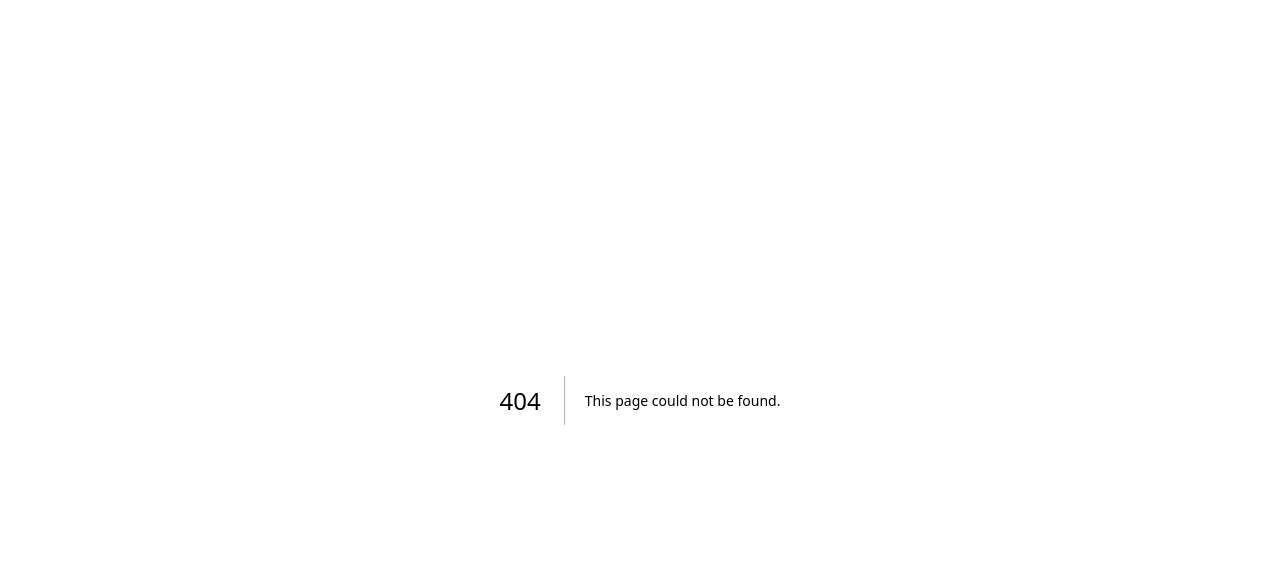
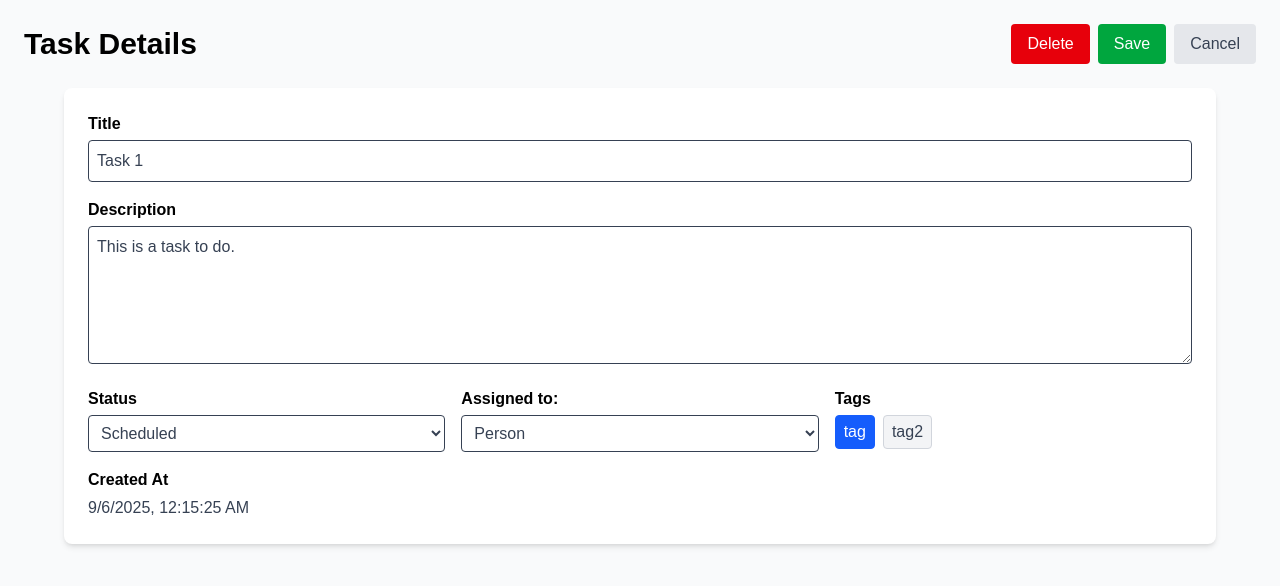
Before and after one commit to geraldanekwe/kanban, a Next.js app: page /tasks/1 in a window 1280 px wide. Before the commit this address had no page. Shown: the top 586 px of the page. Built offline with nearby package versions, Linux system fonts and the light colour scheme.

Commit message:
add task details route/page & on click for backlog

```diff
--- a/app/backlog/page.tsx
+++ b/app/backlog/page.tsx
@@ -1,6 +1,7 @@
 "use client";
 
 import React, { useState, useCallback } from "react";
+import Link from "next/link";
 import { TaskCard } from "@/components/TaskCard";
 import { useTasks, TaskFilters } from "@/hooks/useTasks";
 import { TaskModal } from "@/components/TaskModal";
@@ -47,11 +48,12 @@ export default function BacklogPage() {
           <p className="text-gray-500">No tasks match the current filters.</p>
         ) : (
           tasks.map((task) => (
-            <TaskCard
-              key={task.id}
-              task={task}
-              onOpenModal={(task, mode) => openModal(task, mode)}
-            />
+            <Link key={task.id} href={`/tasks/${task.id}`} className="block">
+              <TaskCard
+                task={task}
+                onOpenModal={(task, mode) => openModal(task, mode)}
+              />
+            </Link>
           ))
         )}
       </div>
--- /dev/null
+++ b/app/tasks/[id]/page.tsx
@@ -0,0 +1,197 @@
+"use client";
+
+import React, { useState, useMemo, useEffect } from "react";
+import { useTasks } from "@/hooks/useTasks";
+import { useParams, useRouter } from "next/navigation";
+import { Task } from "@/types/task";
+
+export default function TaskDetailPage() {
+  const { tasks, updateTask, deleteTask } = useTasks();
+  const params = useParams();
+  const router = useRouter();
+
+  const { task, assigneesArray, allTagsArray } = useMemo(() => {
+    const acc = tasks.reduce(
+      (acc, t) => {
+        if (t.id === params.id) acc.task = t;
+        acc.assigneesSet.add(t.assignee);
+        t.tags.forEach((tag) => acc.tagsSet.add(tag));
+        return acc;
+      },
+      {
+        task: null as Task | null,
+        assigneesSet: new Set<string>(),
+        tagsSet: new Set<string>(),
+      }
+    );
+
+    return {
+      task: acc.task,
+      assigneesArray: Array.from(acc.assigneesSet),
+      allTagsArray: Array.from(acc.tagsSet),
+    };
+  }, [tasks, params.id]);
+
+  const [title, setTitle] = useState(task?.title || "");
+  const [description, setDescription] = useState(task?.description || "");
+  const [status, setStatus] = useState<Task["status"]>(
+    task?.status || "scheduled"
+  );
+  const [assignee, setAssignee] = useState(task?.assignee || "");
+  const [tags, setTags] = useState<string[]>(task?.tags || []);
+
+  const [createdAtStr, setCreatedAtStr] = useState("");
+  useEffect(() => {
+    if (task) setCreatedAtStr(new Date(task.createdAt).toLocaleString());
+  }, [task]);
+
+  if (!task) {
+    return (
+      <div className="min-h-screen flex flex-col justify-center items-center bg-white p-6">
+        <p className="text-gray-500 mb-4">Task not found.</p>
+        <button
+          className="bg-blue-600 text-white px-4 py-2 rounded hover:bg-blue-700 transition"
+          onClick={() => router.push("/backlog")}
+        >
+          Back to Backlog
+        </button>
+      </div>
+    );
+  }
+
+  const handleSave = () => {
+    updateTask({
+      ...task,
+      title,
+      description,
+      status,
+      assignee,
+      tags,
+    });
+    router.push("/backlog");
+  };
+
+  const handleDelete = () => {
+    deleteTask(task.id);
+    router.push("/backlog");
+  };
+
+  const toggleTag = (tag: string) => {
+    setTags((prev) =>
+      prev.includes(tag) ? prev.filter((t) => t !== tag) : [...prev, tag]
+    );
+  };
+
+  return (
+    <div className="min-h-screen w-full bg-gray-50 p-6">
+      <div className="flex flex-col md:flex-row justify-between items-start md:items-center mb-6 gap-4">
+        <h1 className="text-3xl font-bold text-black">Task Details</h1>
+        <div className="flex gap-2 flex-wrap">
+          <button
+            onClick={handleDelete}
+            className="bg-red-600 text-white px-4 py-2 rounded hover:bg-red-700 transition"
+          >
+            Delete
+          </button>
+          <button
+            onClick={handleSave}
+            className="bg-green-600 text-white px-4 py-2 rounded hover:bg-green-700 transition"
+          >
+            Save
+          </button>
+          <button
+            onClick={() => router.push("/backlog")}
+            className="bg-gray-200 text-gray-700 px-4 py-2 rounded hover:bg-gray-300 transition"
+          >
+            Cancel
+          </button>
+        </div>
+      </div>
+
+      <div className="bg-white p-6 rounded-lg shadow-md w-full max-w-6xl mx-auto">
+        <div className="mb-4">
+          <label className="block font-semibold text-black mb-1">Title</label>
+          <input
+            type="text"
+            value={title}
+            onChange={(e) => setTitle(e.target.value)}
+            className="w-full border p-2 rounded text-gray-700 placeholder-gray-400"
+          />
+        </div>
+
+        <div className="mb-4">
+          <label className="block font-semibold text-black mb-1">
+            Description
+          </label>
+          <textarea
+            value={description}
+            onChange={(e) => setDescription(e.target.value)}
+            rows={5}
+            className="w-full border p-2 rounded text-gray-700 placeholder-gray-400"
+          />
+        </div>
+
+        <div className="grid grid-cols-1 md:grid-cols-3 gap-4 mb-4">
+          <div>
+            <label className="block font-semibold text-black mb-1">
+              Status
+            </label>
+            <select
+              value={status}
+              onChange={(e) => setStatus(e.target.value as Task["status"])}
+              className="w-full border p-2 rounded text-gray-700"
+            >
+              <option value="scheduled">Scheduled</option>
+              <option value="in-progress">In Progress</option>
+              <option value="done">Done</option>
+            </select>
+          </div>
+
+          <div>
+            <span className="block font-semibold text-black mb-1">
+              Assigned to:
+            </span>
+            <select
+              value={assignee}
+              onChange={(e) => setAssignee(e.target.value)}
+              className="w-full border p-2 rounded text-gray-700"
+            >
+              {assigneesArray.map((a) => (
+                <option key={a} value={a}>
+                  {a}
+                </option>
+              ))}
+            </select>
+          </div>
+
+          <div>
+            <label className="block font-semibold text-black mb-1">Tags</label>
+            <div className="flex flex-wrap gap-2">
+              {allTagsArray.map((tag) => (
+                <button
+                  key={tag}
+                  type="button"
+                  onClick={() => toggleTag(tag)}
+                  className={`px-2 py-1 rounded border ${
+                    tags.includes(tag)
+                      ? "bg-blue-600 text-white border-blue-600"
+                      : "bg-gray-100 text-gray-700 border-gray-300"
+                  }`}
+                >
+                  {tag}
+                </button>
+              ))}
+            </div>
+          </div>
+        </div>
+
+        <div>
+          <label className="block font-semibold text-black mb-1">
+            Created At
+          </label>
+          <p className="text-gray-700">{createdAtStr}</p>
+        </div>
+      </div>
+    </div>
+  );
+}
```
